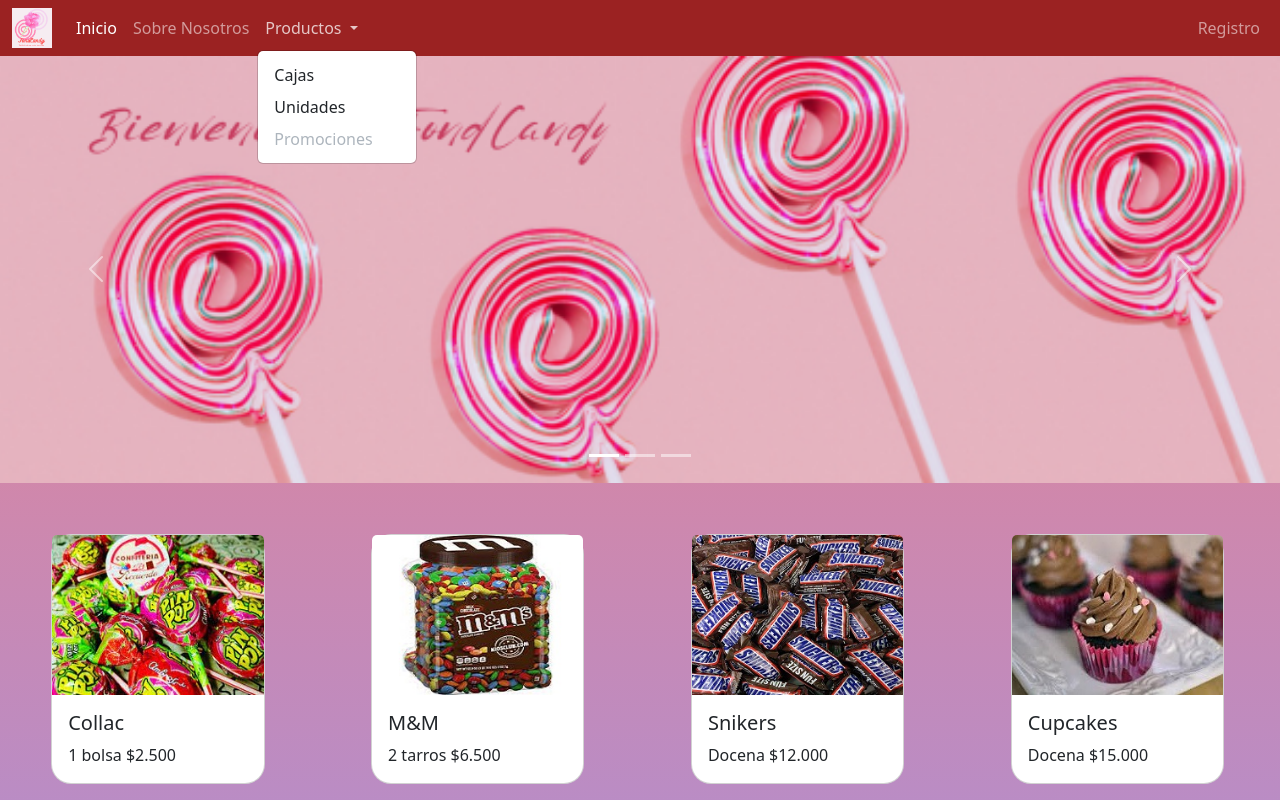
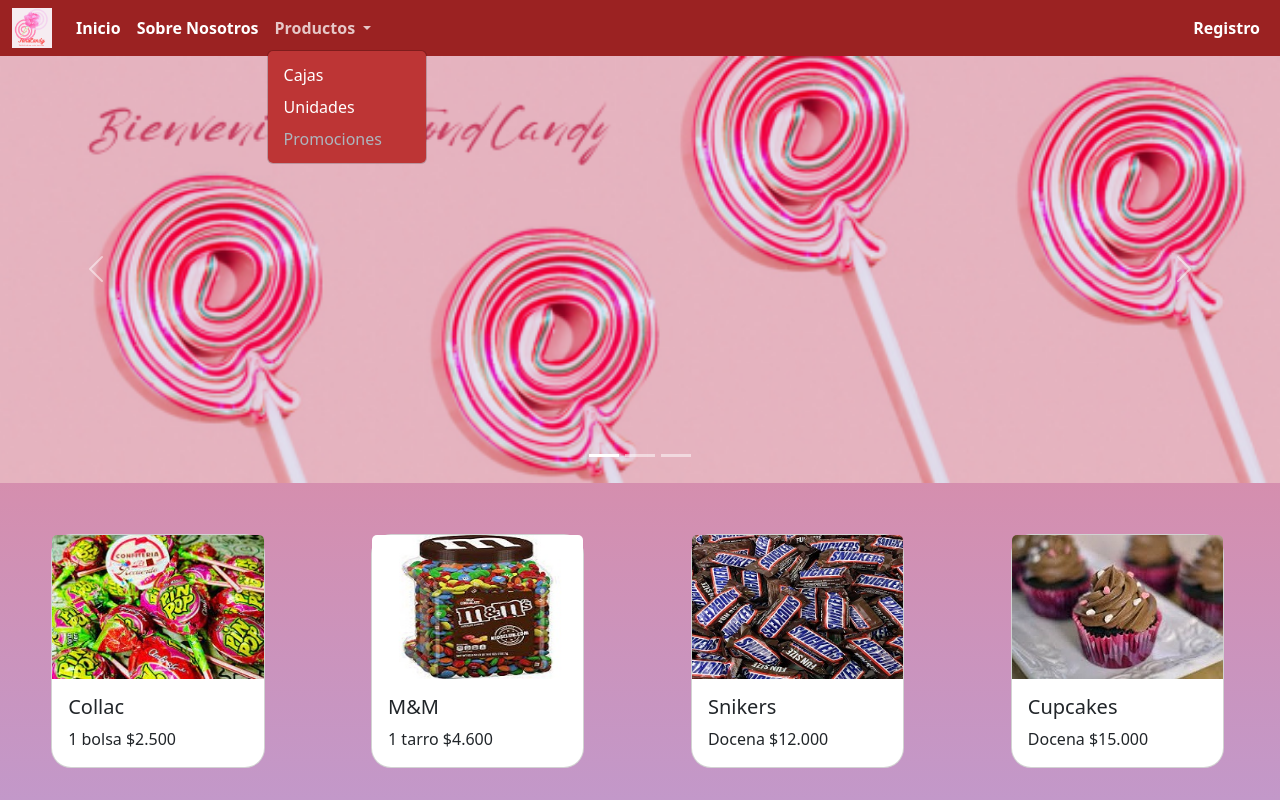
Before and after one commit to FcaHJ/Pagina-web, a plain HTML site: page Evaluacion/Index.html in a window 1280 px wide. Both pictures are taken after a click on the button "Productos". Shown: the top 800 px of the page. Drawn offline with Linux system fonts and the light colour scheme; a web font is replaced by a local one.

```diff
--- a/Evaluacion/Index.html
+++ b/Evaluacion/Index.html
@@ -31,7 +31,7 @@
               <a class="nav-link dropdown-toggle" href="#" id="navbarDropdownMenuLink" role="button" data-bs-toggle="dropdown" aria-expanded="false">
                 Productos
               </a>
-              <ul class="dropdown-menu" aria-labelledby="navbarDropdownMenuLink">
+              <ul class="dropdown-menu" id="submenu" aria-labelledby="navbarDropdownMenuLink">
                 <li><a class="dropdown-item" href="Productos.html">Cajas</a></li>
                 <li><a class="dropdown-item" href="produc-uni.html">Unidades</a></li>
                 <li><a class="dropdown-item disabled" href="#">Promociones</a></li>
@@ -89,7 +89,7 @@
         <a href=""><img src="imagenes/m&m.jfif" class="card-img-top" alt="..."></a>
         <div class="card-body">
           <h5 class="card-title">M&M</h5>
-          <p class="card-text">2 tarros $6.500</p>
+          <p class="card-text">1 tarro $4.600</p>
         </div>
       </div>
       <div class="card-index card col-4 col-md-3 col-lg-2" >
--- a/Evaluacion/css/style.css
+++ b/Evaluacion/css/style.css
@@ -4,7 +4,7 @@
     display: flex;
     flex-direction: column;
     min-height: 100vh;
-    background: linear-gradient(rgb(241, 128, 133),#a990d8);
+    background: linear-gradient(rgb(241, 128, 133),#b59fdd);
 }
 
 /*BARRA DE NAVEGACIÓN*/
@@ -13,6 +13,19 @@
 }
 #navbarNav{
     color: white;
+}
+#submenu{
+    background-color: rgb(189, 53, 53);
+}
+.dropdown-item{
+    color: #fff;
+}
+.nav-link{
+    font-weight: bold;
+    color: #fff;
+}
+.nav-link:hover{
+    color: rgb(222, 135, 135);
 }
 .logo{
     width: 40px;
@@ -61,6 +74,9 @@
     margin: 8%;
     display: inline-block;
     border-color: rgb(166, 203, 235);
+}
+.card-img-top{
+    height: 9rem;
 }
 .btn{
     background-color: rgb(155, 34, 34);
```
Also changed, not shown: Evaluacion/Login.html (+1 -97 lines), Evaluacion/js/script.js (+13 -5 lines), Evaluacion/produc-uni.html (+1 -1 lines).
